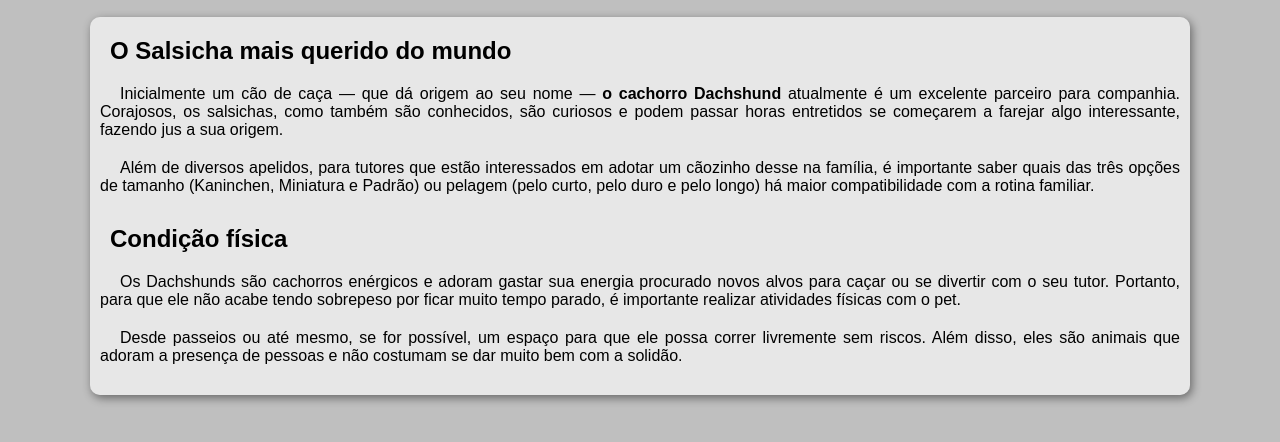
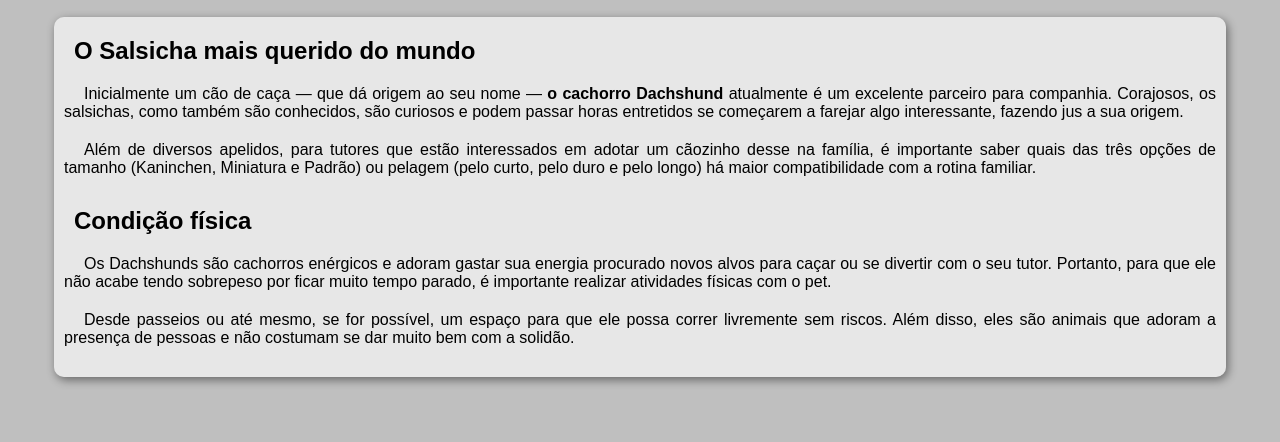
Before and after one commit to LRConforto/html-css, a plain HTML site: page exercicios/ex026/mq005/index.html in a window 1280 px wide. Shown: the part 314-756 px from the top of the page. Drawn offline with nearby package versions, Linux system fonts and the light colour scheme.

Commit message:
update mq005

```diff
--- a/exercicios/ex026/mq005/estilos/style.css
+++ b/exercicios/ex026/mq005/estilos/style.css
@@ -67,7 +67,7 @@ menu > ul > li > a:hover {
 
 main {
     background-color: rgba(255, 255, 255, 0.63);
-    max-width: 1080px;
+    width: 90vw;
     margin: auto;
     padding: 10px;
     margin-top: 20px;
```
